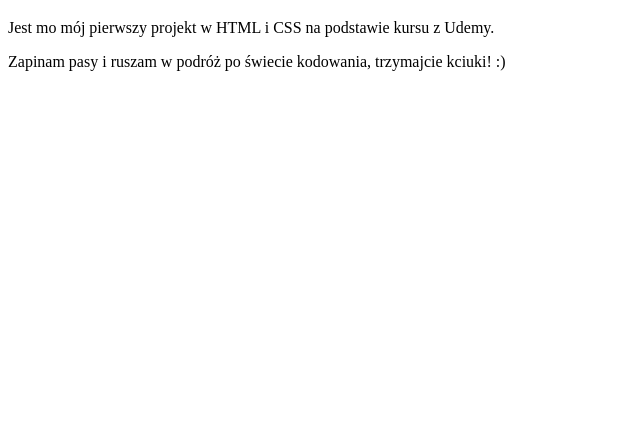
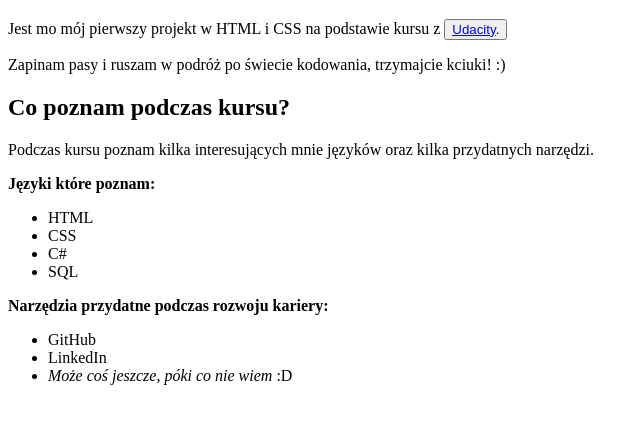
Before and after one commit to michal-tracichleb/course-Udacity-HTML, a plain HTML site: page index.html in a window 1280 px wide. Shown: the part 61-484 px from the top of the page, without its empty margins (0-644 px from the left). Drawn offline with Linux system fonts and the light colour scheme.

Commit message:
Added to index.html unordered list, href, bolt

```diff
--- a/index.html
+++ b/index.html
@@ -1,18 +1,39 @@
 <!DOCTYPE html>
 <html lang="en">
+
 <head>
     <meta charset="UTF-8">
     <meta http-equiv="X-UA-Compatible" content="IE=edge">
     <meta name="viewport" content="width=device-width, initial-scale=1.0">
     <title>Pierwsza strona internetowa</title>
 </head>
+
 <body>
     <h1>Witajcie na mojej stronie!</h1>
     <p>
-        Jest mo mój pierwszy projekt w HTML i CSS na podstawie kursu z Udemy.
+        Jest mo mój pierwszy projekt w HTML i CSS na podstawie kursu z <button><a
+                href="https://www.udacity.com">Udacity</a>.</button>
     </p>
     <p>
         Zapinam pasy i ruszam w podróż po świecie kodowania, trzymajcie kciuki! :)
     </p>
+    <h2>Co poznam podczas kursu?</h2>
+    <p>
+        Podczas kursu poznam kilka interesujących mnie języków oraz kilka przydatnych narzędzi.
+    <p><b>Języki które poznam:</b></p>
+    <ul>
+        <li>HTML</li>
+        <li>CSS</li>
+        <li>C#</li>
+        <li>SQL</li>
+    </ul>
+    <p><strong>Narzędzia przydatne podczas rozwoju kariery:</strong></p>
+    <ul>
+        <li>GitHub</li>
+        <li>LinkedIn</li>
+        <li><em>Może coś jeszcze, póki co nie wiem</em> :D</li>
+    </ul>
+    </p>
 </body>
+
 </html>
```
